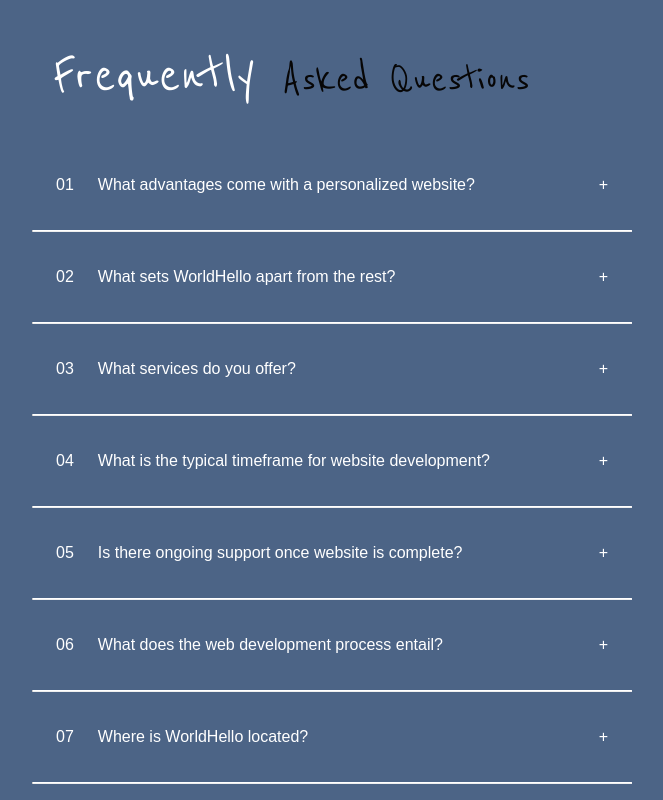
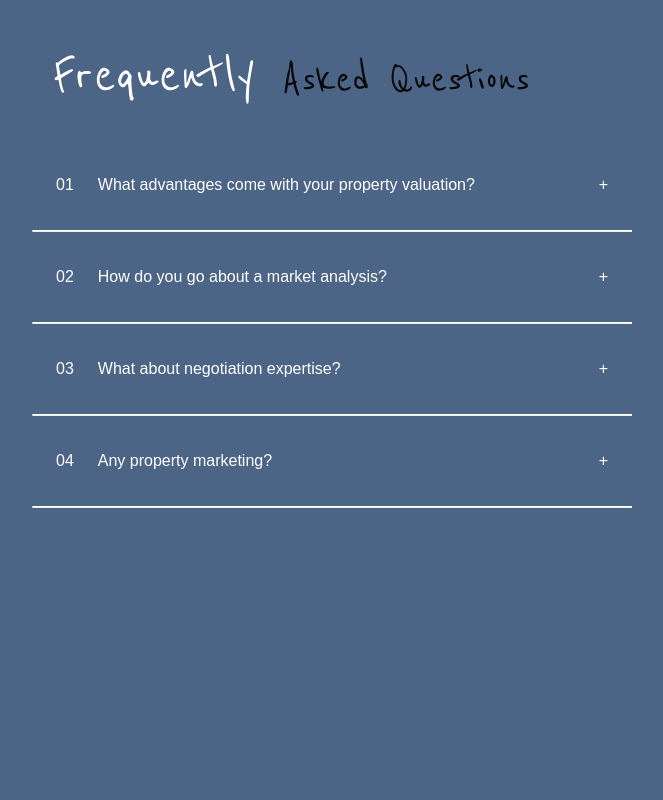
Before and after one commit to gtzjesus/FrancesGtz-frontend, a React (Vite) app: page / in a window 1280 px wide. Shown: the part 1134-1934 px from the top of the page, without its empty margins (308-971 px from the left). After the commit the page ends 1658 px from the top, so only its background shows below. Built offline with nearby package versions, Linux system fonts and the light colour scheme; no server answers; a web font is replaced by a local one.

Commit message:
Doing FAQs + faqitme component

```diff
--- a/src/components/faqs/Faqs.jsx
+++ b/src/components/faqs/Faqs.jsx
@@ -18,32 +18,20 @@ import { useState } from 'react';
 // This section contains an array of objects. Our frequently asked questions with the provided answers
 const faqs = [
   {
-    title: 'What advantages come with a personalized website?',
-    text: 'Crafting a distinct brand that effectively communicates the value you offer to your audience is vital for establishing a robust business presence. Tailored website designs empower you to construct your online platform in a manner that lays the foundation for your success!',
+    title: 'What advantages come with your property valuation?',
+    text: 'A few is to guide buyers in making informed purchasing choices and aid sellers in determining optimal listing prices.',
   },
   {
-    title: 'What sets WorldHello apart from the rest?',
-    text: 'Our website development agency prioritizes delivering tangible business outcomes rather than merely ticking off tasks. We firmly believe in the pursuit of perfection, emphasizing focused expertise, which is why we specialize exclusively in web development services!',
+    title: 'How do you go about a market analysis?',
+    text: 'By supporting clients in navigating the housing market, identify trends, and facilitate strategic investment decisions.',
   },
   {
-    title: 'What services do you offer?',
-    text: 'WorldHello specializes in crafting websites tailored to your specific niche by employing strategic design, compelling copywriting, and intuitive user experience. If you already have a design in mind, we can handle the development process, ensuring it reflects and supports your business objectives.',
+    title: 'What about negotiation expertise?',
+    text: ' I negotiate price, sale terms, and contract specifics on behalf of clients.',
   },
   {
-    title: 'What is the typical timeframe for website development?',
-    text: 'The duration for crafting a website fluctuates depending on the intricacy and specifications of your project. Generally, our team dedicates approximately 5 to 9 weeks, starting from the initial discovery session to the final launch of your new website.',
-  },
-  {
-    title: 'Is there ongoing support once website is complete?',
-    text: 'At WorldHello, our dedication lies in nurturing enduring partnerships with our clients, prioritizing ongoing support and maintenance services over one-time transactions. We are here to ensure your website remains current and operates at its best.',
-  },
-  {
-    title: 'What does the web development process entail?',
-    text: 'To optimize outcomes aligned with your business objectives, we adhere to a meticulous development process: We commence by defining your websites purpose, conduct thorough market research, devise a performance strategy to attract new clients, design a bespoke layout tailored for conversions, execute the design, and ultimately launch your new website. ',
-  },
-  {
-    title: 'Where is WorldHello located?',
-    text: 'WorldHello, a Texas-based Website Development Agency, extends its services globally! Whether you are in close proximity or across the globe, our commitment remains unwavering to deliver outstanding results for every online venture.',
+    title: 'Any property marketing?',
+    text: 'I help develop impactful marketing strategies to highlight properties for prospective buyers.',
   },
 ];
 
```
